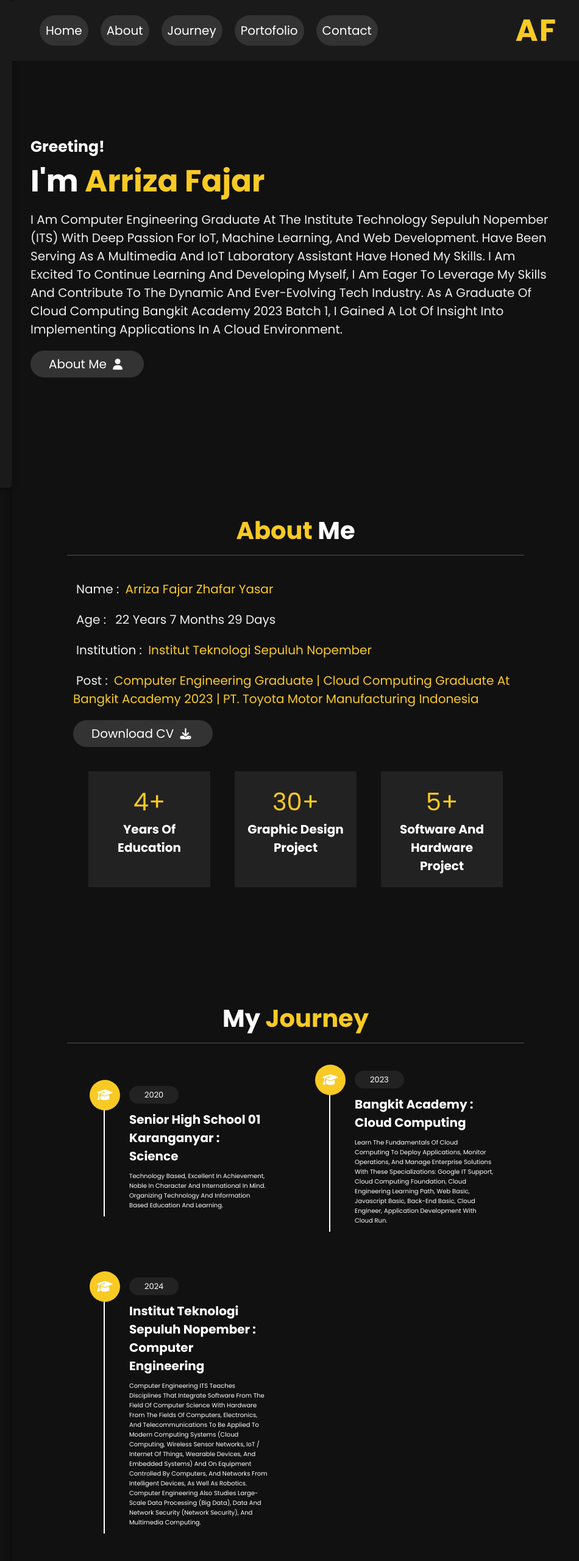
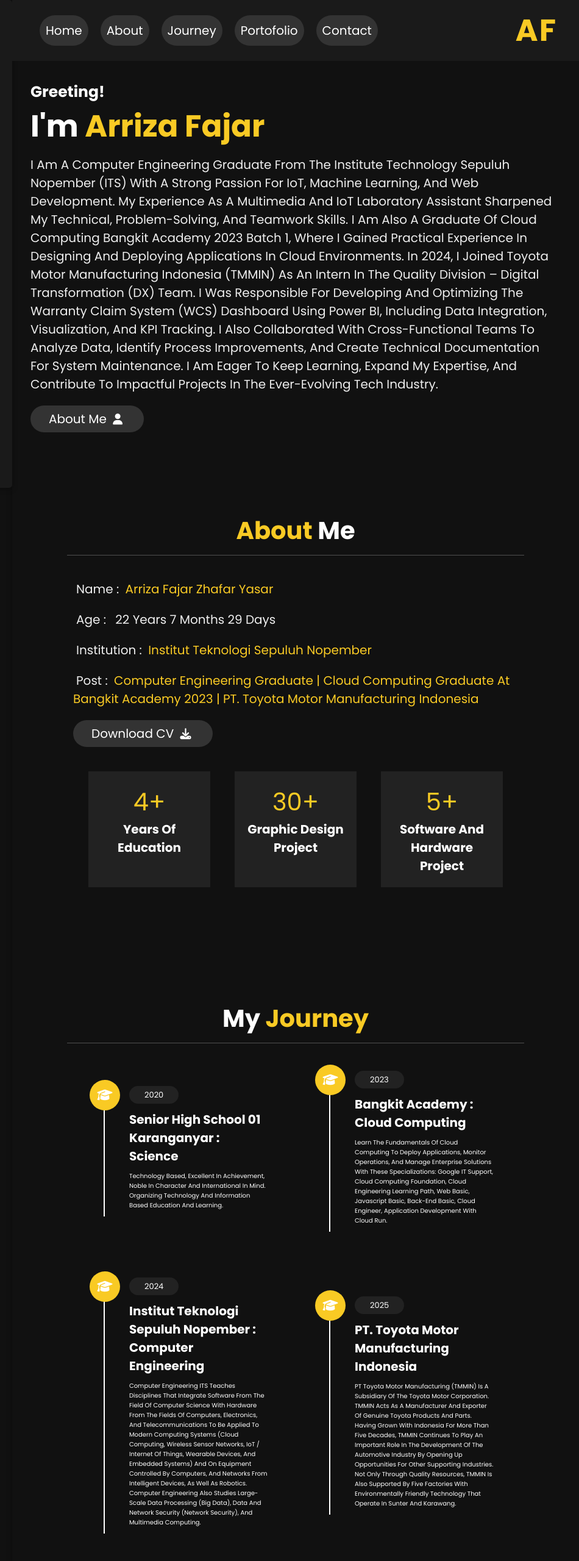
Before and after one commit to ArrCeus13/my-web, a website: page src/index.html in a window 1280 px wide. Shown: the top 2560 px of the page at 61% size, 330-1280 px from the left. Drawn offline with nearby package versions, Linux system fonts and the light colour scheme.

Commit message:
Added TMMIN

```diff
--- a/src/index.html
+++ b/src/index.html
@@ -33,7 +33,16 @@
     <article class="home" id="home">
         <h3>Greeting!</h3>
         <h1>I'm <span>arriza fajar</span></h1>
-        <p>I am Computer Engineering graduate at the Institute Technology Sepuluh Nopember (ITS) with deep passion for IoT, machine learning, and web development. Have been serving as a Multimedia and IoT laboratory assistant have honed my skills. I am excited to continue learning and developing myself, I am eager to leverage my skills and contribute to the dynamic and ever-evolving tech industry. As a graduate of Cloud Computing Bangkit Academy 2023 Batch 1, I gained a lot of insight into implementing applications in a cloud environment.</p>
+        <p> I am a Computer Engineering graduate from the <span>Institute Technology Sepuluh Nopember (ITS)</span> with a strong passion for <span>IoT, machine learning, and web development</span>.
+            My experience as a <span>Multimedia and IoT Laboratory Assistant</span> sharpened my technical, problem-solving, and teamwork skills.
+
+            I am also a graduate of <span>Cloud Computing Bangkit Academy 2023 Batch 1</span>, where I gained practical experience in designing and deploying applications in cloud environments.
+
+            In 2024, I joined <span>Toyota Motor Manufacturing Indonesia (TMMIN)</span> as an intern in the <span>Quality Division – Digital Transformation (DX)</span> team.
+            I was responsible for developing and optimizing the Warranty Claim System (WCS) Dashboard using Power BI, including data integration, visualization, and KPI tracking.
+            I also collaborated with <span>cross-functional teams to analyze data, identify process improvements, and create technical documentation for system maintenance</span>.
+
+            I am eager to keep learning, expand my expertise, and contribute to impactful projects in the ever-evolving tech industry.</p>
         <a href="#about"><button class="btn">about me <i class="fas fa-user"></i></button></a>
     </article>
 
@@ -98,7 +107,20 @@
                 <i class="fas fa-graduation-cap"></i>
                 <span>2024</span>
                 <h3>institut teknologi sepuluh nopember : computer engineering</h3>
-                <p>Computer Engineering ITS teaches disciplines that integrate software from the field of computer science with hardware from the fields of computers, electronics, and telecommunications to be applied to modern computing systems (Cloud Computing, Wireless Sensor Networks, IoT / Internet of Things, Wearable Devices, and Embedded Systems) and on equipment controlled by computers, and networks from intelligent devices, as well as Robotics. Computer Engineering also studies large-scale data processing (big data), data and network security (network security), and multimedia computing.</p>
+                <p>Computer Engineering ITS teaches disciplines that integrate software from the field of computer science with hardware from the fields of computers, electronics, and telecommunications
+                    to be applied to modern computing systems (Cloud Computing, Wireless Sensor Networks, IoT / Internet of Things, Wearable Devices, and Embedded Systems) and
+                    on equipment controlled by computers, and networks from intelligent devices, as well as Robotics.
+                    Computer Engineering also studies large-scale data processing (big data), data and network security (network security), and multimedia computing.</p>
+            </div>
+            <div class="box">
+                <i class="fas fa-graduation-cap"></i>
+                <span>2025</span>
+                <h3>PT. Toyota Motor Manufacturing Indonesia</h3>
+                <p>PT Toyota Motor Manufacturing (TMMIN) is a subsidiary of the Toyota Motor Corporation.
+                    TMMIN acts as a manufacturer and exporter of genuine Toyota products and parts.
+                    Having grown with Indonesia for more than five decades, TMMIN continues to play an important role in the development of the automotive
+                    industry by opening up opportunities for other supporting industries. Not only through quality resources,
+                    TMMIN is also supported by five factories with environmentally friendly technology that operate in Sunter and Karawang.</p>
             </div>
         </div>
 
@@ -122,6 +144,25 @@
             </div>
         </div>
     </article>
+
+    <!--certificate article-->
+<!--     <article class="certificate" id="certificate">
+        <h1 class="heading"> my <span>certificate</span></h1>
+        <div class="box-container">
+            <div class="box">
+                <a href="https://github.com/ArrCeus13/protel-app.git"><img src="image/dalan.png" alt=""></a>
+            </div>
+            <div class="box">
+                <a href="https://github.com/ArrCeus13/4wd-control-use-sign-detection.git"><img src="image/4wd.jpg" alt=""></a>
+            </div>
+            <div class="box">
+                <a href="https://github.com/ArrCeus13/LED-Matrix-Clock.git"><img src="image/led-clock.jpg" alt=""></a>
+            </div>
+            <div class="box">
+                <a href="https://github.com/ArrCeus13/Bookshelf-LocalApp"><img src="image/Bookshelf-App.png" alt=""></a>
+            </div>
+        </div>
+    </article>    -->
 
     <!--contact article-->
     <article class="contact" id="contact">
```
